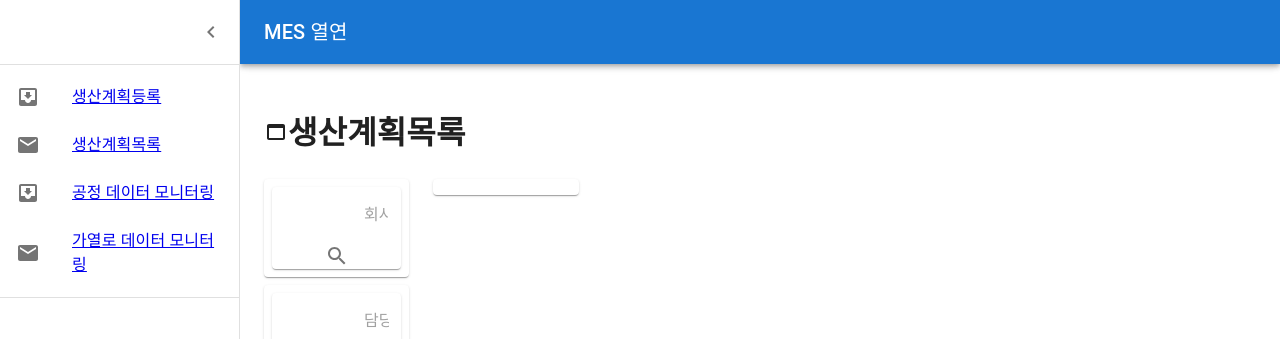
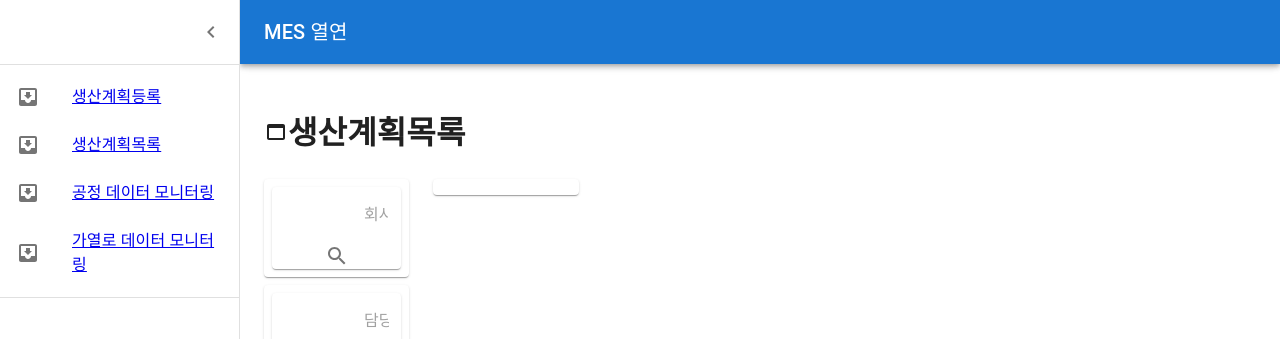
Before and after one commit to Shon-BH/React-Management, a React (Create React App) app: page /submenu/inbox in a window 1280 px wide. Both pictures are taken after a click on the button 32 px from the left and 32 px from the top of the page. Shown: the top 339 px of the page. Built offline with nearby package versions, Linux system fonts and the light colour scheme.

Commit message:
목차 아이콘 수정

```diff
--- a/src/PersistentDrawerLeft.js
+++ b/src/PersistentDrawerLeft.js
@@ -16,7 +16,6 @@ import ListItem from '@mui/material/ListItem';
 import ListItemIcon from '@mui/material/ListItemIcon';
 import ListItemText from '@mui/material/ListItemText';
 import InboxIcon from '@mui/icons-material/MoveToInbox';
-import MailIcon from '@mui/icons-material/Mail';
 import NestedGrid from './NestedGrid';
 import { Link } from 'react-router-dom';
 import Inbox from './routes/Inbox';
@@ -85,18 +84,22 @@ export default function PersistentDrawerLeft({selectMenu}) {
 
   const subMenuList = [
     {
+      id: 1,
       text:'생산계획등록',
       link: '/'
     },
     {
+      id: 2,
       text:'생산계획목록',
       link: '/submenu/inbox'
     },
     {
+      id: 3,
       text:'공정 데이터 모니터링',
       link: '/submenu/starred'
     },
     {
+      id: 4,
       text: '가열로 데이터 모니터링',
       link: '/submenu/drafts'
     },
@@ -144,13 +147,14 @@ export default function PersistentDrawerLeft({selectMenu}) {
         <List>
 
           {subMenuList.map((obj, index) => (
-              <ListItem button key={obj.text}>
-                  <ListItemIcon>
-                    {index % 2 === 0 ? <InboxIcon /> : <MailIcon />}
-                  </ListItemIcon>
-                  <Link to={obj.link}>
-                    <ListItemText primary={obj.text} />
-                  </Link>
+              <ListItem button key={index}>
+                <ListItemIcon>
+                  <InboxIcon/>
+                </ListItemIcon>
+
+                <Link to={obj.link}>
+                  <ListItemText primary={obj.text} />
+                </Link>
               </ListItem>
           ))}
 
```
